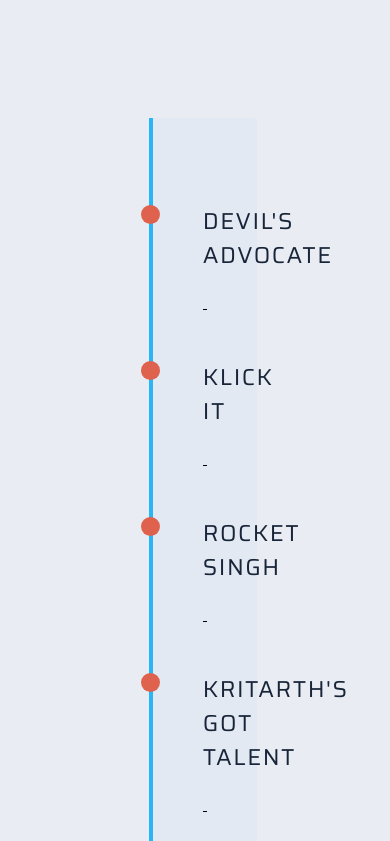
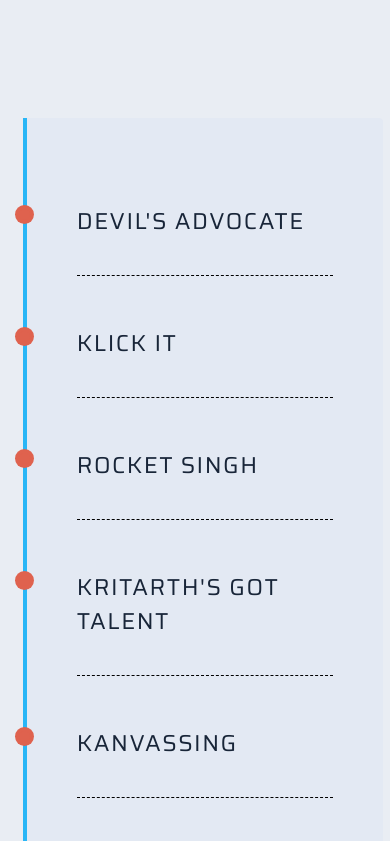
Before and after one commit to pranab99/KIIT-Kritarth, a plain HTML site: page index.html in a window 390 px wide. Shown: the part 1063-1904 px from the top of the page. Drawn offline with nearby package versions, Linux system fonts and the light colour scheme; a web font is replaced by a local one.

Commit message:
fixed bugs

```diff
--- a/dist/css/media.css
+++ b/dist/css/media.css
@@ -31,6 +31,9 @@
     .BRAND{
         display: none !important;
     }
+    .timeline{
+        max-width: 100%;
+    }
 }
 
 @media only screen and (max-width: 572px) {
@@ -40,12 +43,10 @@
     .site-header::before{
         display: none !important;
     }
-    /* nav a{
-        position: relative;
-        padding: 0px !important;
-        margin: 0px !important;
-    } */
     .BRAND{
         display: none !important;
     }
+    .timeline{
+        max-width: 100%;
+    }
 }
--- a/index.html
+++ b/index.html
@@ -119,7 +119,7 @@
 
 						<ul class="timeline">
 							<li class="event">
-								<a href="https://pranab99.github.io/KIIT-Kritarth/competetion.html.html#DEVIL">
+								<a href="https://pranab99.github.io/KIIT-Kritarth/competetion.html#DEVIL">
 								<!-- <a href="http://127.0.0.1:5501/competetion.html#DEVIL"> -->
 									<h3> DEVIL'S ADVOCATE</h3>
 								</a>
```
